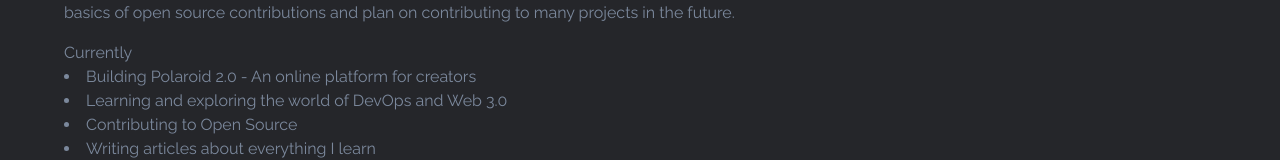
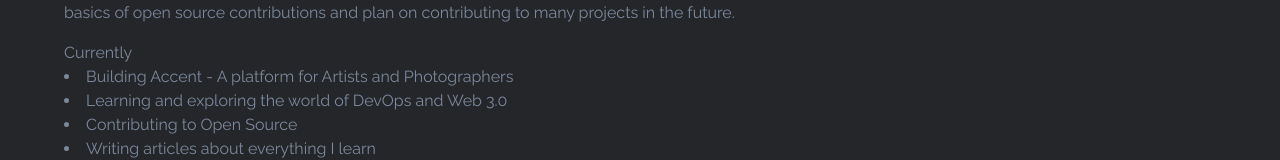
Before and after one commit to AbirSantra/MyPage, a Next.js app: page /about in a window 1280 px wide. Shown: the part 555-715 px from the top of the page. Built offline with nearby package versions, Linux system fonts and the light colour scheme.

Commit message:
change currently section

```diff
--- a/pages/about.js
+++ b/pages/about.js
@@ -53,7 +53,7 @@
             <div className="font-normal">
               Currently
               <li className="">
-                Building Polaroid 2.0 - An online platform for creators
+                Building Accent - A platform for Artists and Photographers
               </li>
               <li className="">
                 Learning and exploring the world of DevOps and Web 3.0
```
